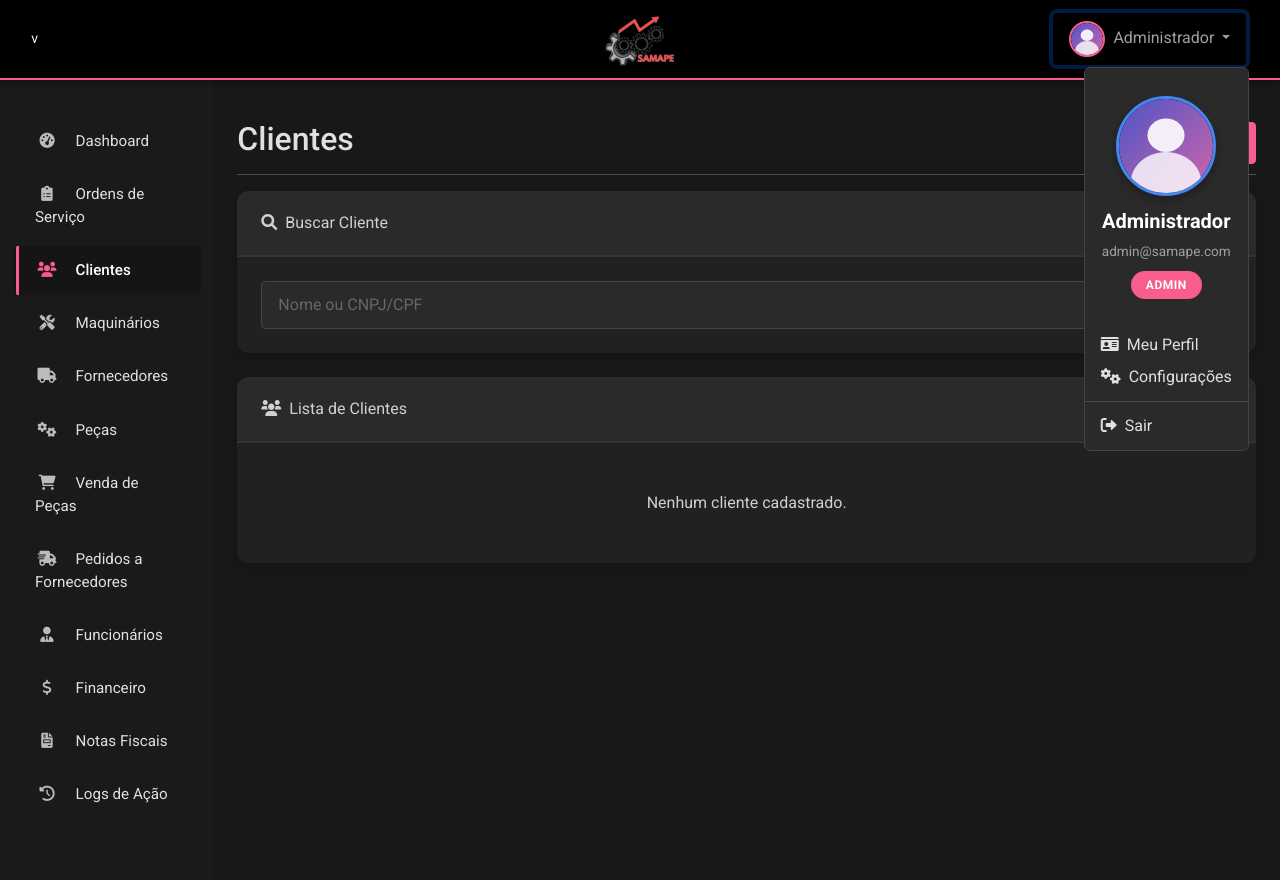
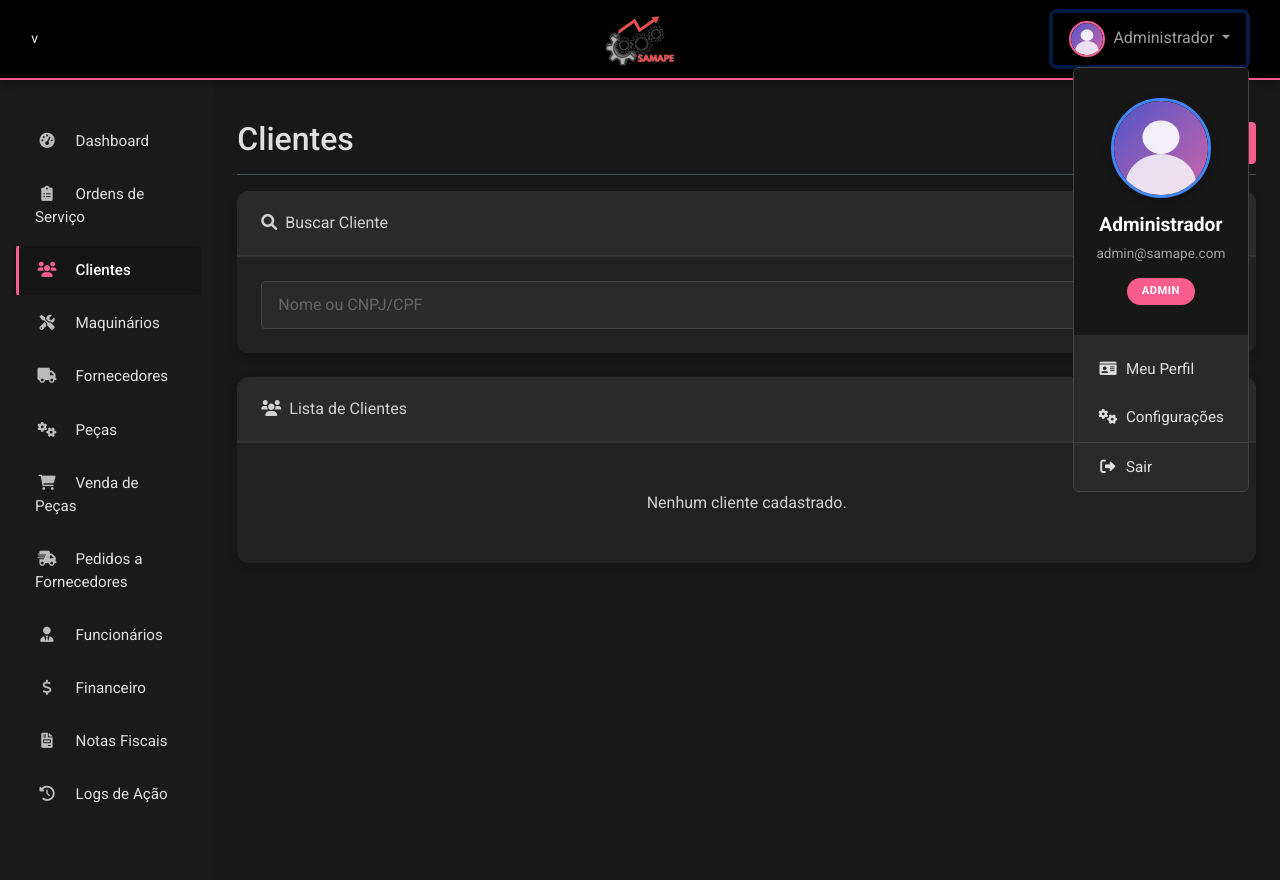
Before and after one commit to sandrim01/samape_py_dev, a Flask app: page /clientes in a window 1280 px wide, after a click on "Administrador". Run offline with Flask 3, Linux system fonts and the light colour scheme; a user stored in the database is signed in; data that the repository does not hold is empty.

Commit message:
Improve the look and feel of user profile section and dropdown menus
Adds a new CSS file for menu updates and modifies user profile styling in style.css.

Replit-Commit-Author: Agent
Replit-Commit-Session-Id: b75ba197-6be9-480b-a25a-84de04cb618c
Replit-Commit-Screenshot-Url: https://storage.googleapis.com/screenshot-production-us-central1/0440564d-7b07-4afc-8444-b39f2d3bed1b/391254ce-a4cf-43d6-9537-6dc96a0a67cb.jpg

```diff
--- /dev/null
+++ b/static/css/menu-updates.css
@@ -0,0 +1,52 @@
+.dropdown-item {
+    color: var(--text-light);
+    padding: 0.8rem 1.5rem;
+    font-size: 0.95rem;
+    transition: all 0.2s ease;
+}
+
+.dropdown-item:hover {
+    background-color: rgba(255, 255, 255, 0.05);
+}
+
+.dropdown-item i {
+    width: 20px;
+    text-align: center;
+    margin-right: 8px;
+}
+
+/* Ajustes para o menu dropdown */
+.dropdown-menu {
+    padding: 0;
+    overflow: hidden;
+}
+
+.dropdown-divider {
+    margin: 0;
+    border-color: rgba(255, 255, 255, 0.1);
+}
+
+/* Tema claro para o menu */
+[data-bs-theme="light"] .user-info-header {
+    background-color: #f0f0f0;
+}
+
+[data-bs-theme="light"] .user-info-header .user-name {
+    color: #333333;
+}
+
+[data-bs-theme="light"] .user-info-header .user-email {
+    color: #666666;
+}
+
+[data-bs-theme="light"] .dropdown-item {
+    color: var(--text-dark);
+}
+
+[data-bs-theme="light"] .dropdown-item:hover {
+    background-color: #f5f5f5;
+}
+
+[data-bs-theme="light"] .dropdown-divider {
+    border-color: rgba(0, 0, 0, 0.1);
+}
--- a/static/css/style.css
+++ b/static/css/style.css
@@ -263,9 +263,10 @@ body {
 
 .user-info-header {
     text-align: center;
-    padding: 20px 15px;
-    border-radius: 8px;
+    padding: 30px 15px;
     margin-bottom: 10px;
+    background-color: var(--bg-darker);
+    border-radius: 0;
 }
 
 .user-info-header .profile-image {
@@ -273,7 +274,7 @@ body {
     height: 100px;
     border-radius: 50%;
     border: 3px solid var(--blue);
-    margin: 0 auto 10px;
+    margin: 0 auto 15px;
     display: block;
     object-fit: cover;
     box-shadow: 0 4px 10px rgba(0, 0, 0, 0.3);
@@ -281,9 +282,10 @@ body {
 
 .user-info-header .user-name {
     color: var(--text-white);
-    font-size: 1.25rem;
+    font-size: 1.2rem;
     font-weight: 600;
     margin-bottom: 5px;
+    line-height: 1.3;
 }
 
 .user-info-header .user-email {
@@ -298,10 +300,11 @@ body {
     border-radius: 20px;
     background-color: var(--pink);
     color: white;
-    font-size: 0.75rem;
+    font-size: 0.7rem;
     font-weight: 600;
     text-transform: uppercase;
     letter-spacing: 0.5px;
+    margin-top: 5px;
 }
 
 .profile-image-container {
--- a/templates/base.html
+++ b/templates/base.html
@@ -19,6 +19,7 @@
 
     <!-- Custom CSS -->
     <link href="{{ url_for('static', filename='css/style.css') }}" rel="stylesheet">
+    <link href="{{ url_for('static', filename='css/menu-updates.css') }}" rel="stylesheet">
 
     {% block extra_css %}{% endblock %}
 </head>
```
